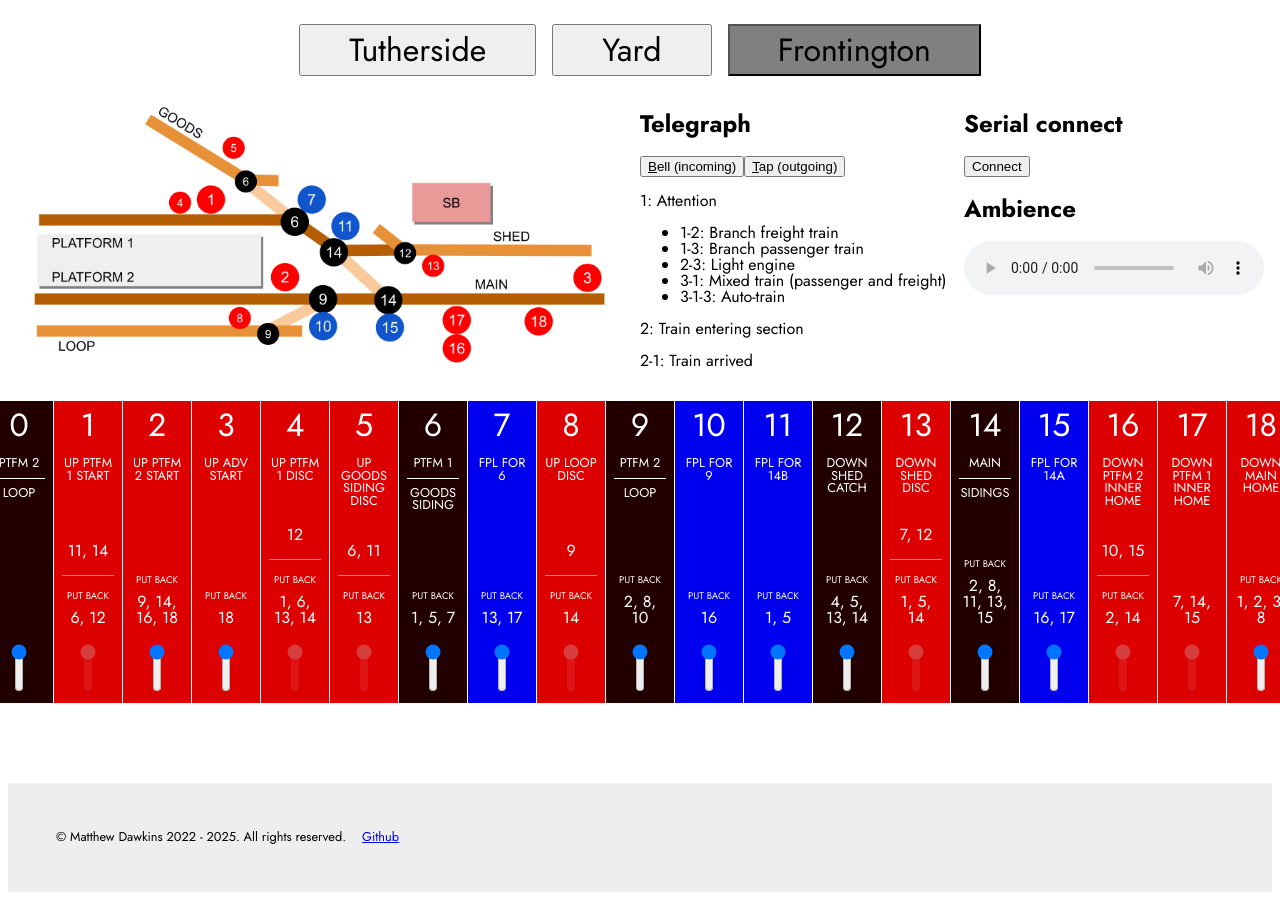
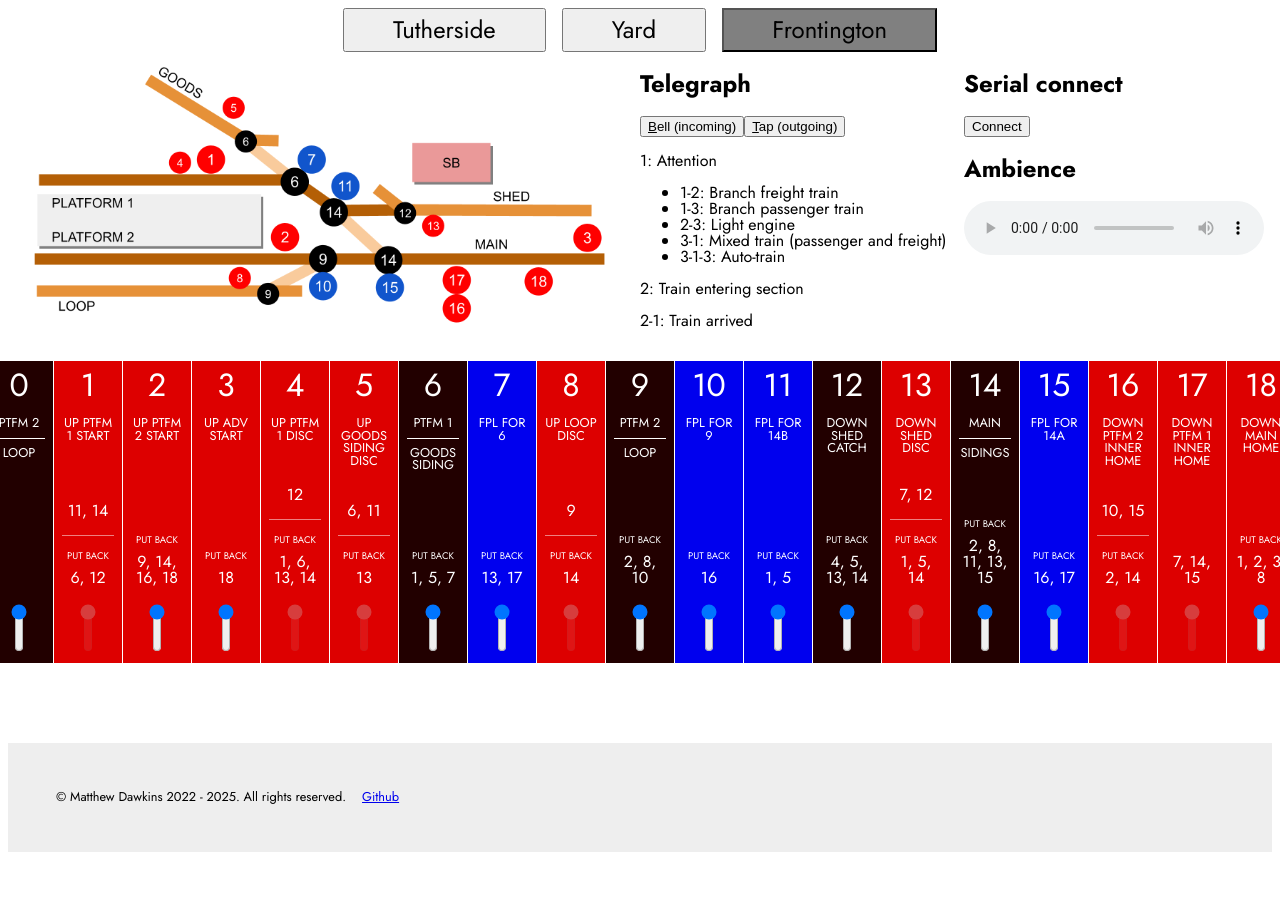
Before and after one commit to mafu-d/signal-box-simulator, a Vue app: page / in a window 1280 px wide. After the commit the page ends 860 px from the top, so only its background shows below. Built offline with nearby package versions, Linux system fonts and the light colour scheme.

Commit message:
Make tabs a bit smaller

```diff
--- a/src/App.vue
+++ b/src/App.vue
@@ -66,14 +66,14 @@ body {
 }
 
 .switcher {
-  padding: 1rem 3rem;
+  padding: 0 3rem;
   display: flex;
   justify-content: center;
   gap: 1rem;
 }
 .switcher button {
   font: inherit;
-  font-size: 2rem;
+  font-size: 1.5rem;
   padding: 0.5rem 3rem;
   &.active {
     background: gray;
--- a/src/components/Lever.vue
+++ b/src/components/Lever.vue
@@ -122,7 +122,7 @@ export default {
   }
 
   &[data-reversed="true"] {
-    box-shadow: var(--color) 0 1rem 0 0;
+    box-shadow: var(--color) 0 1rem 0 0, var(--color) 0 -1rem 0 0;
   }
 
   &__number {
```
